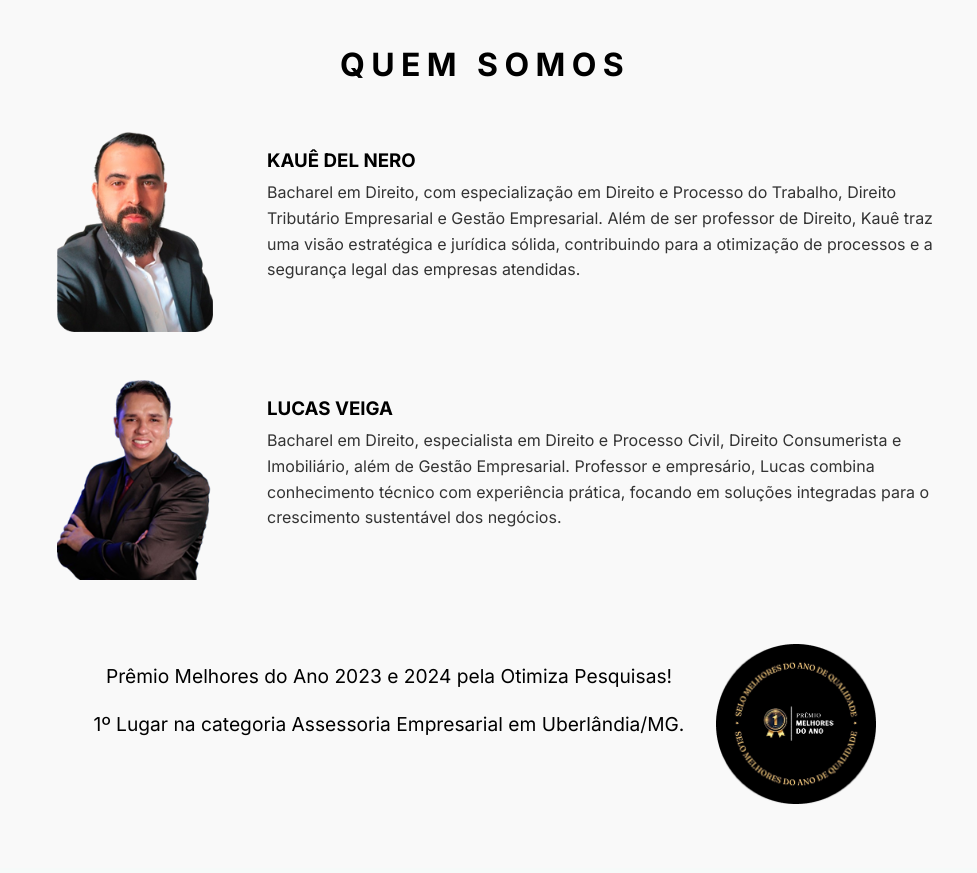
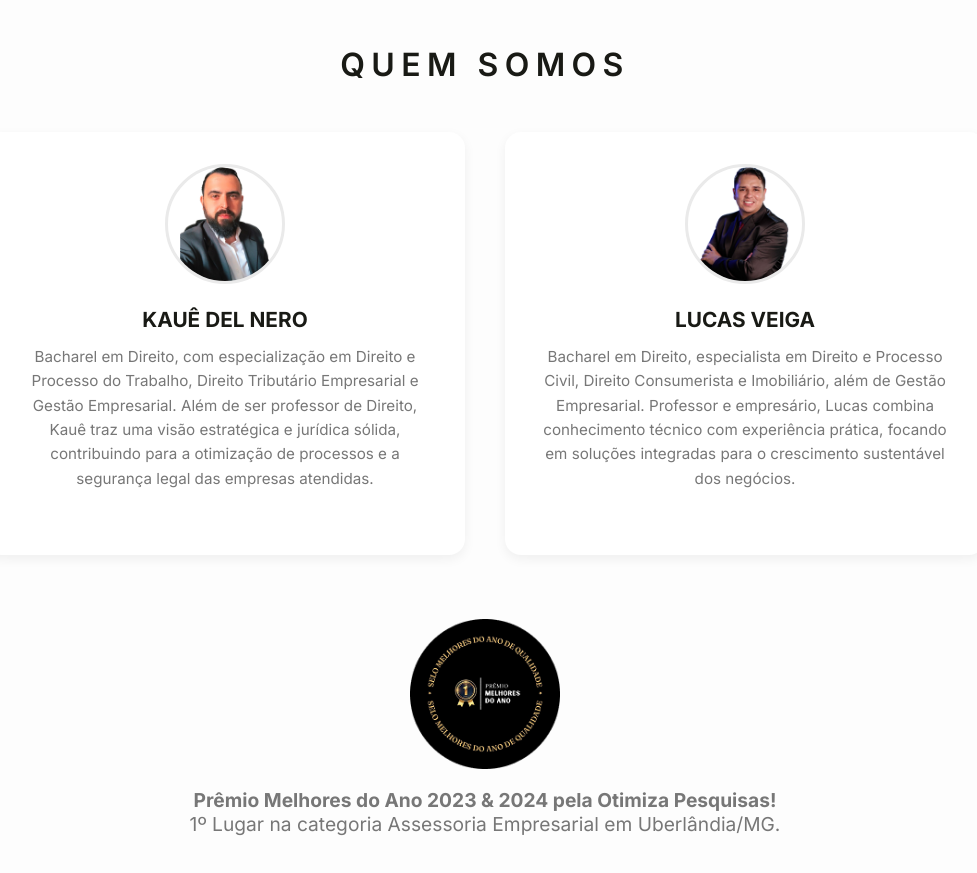
Before and after one commit to MarcellaRodriguesF/impacto-empresarial, a React (Vite) app: page / in a window 1280 px wide. Shown: the part 1620-2493 px from the top of the page, without its empty margins (155-1132 px from the left). Built offline with nearby package versions, Linux system fonts and the light colour scheme.

Commit message:
style: Refactor AboutUs and Solution components for improved layout and styling consistency

```diff
--- a/src/components/AboutUs/AboutUs.module.css
+++ b/src/components/AboutUs/AboutUs.module.css
@@ -1,74 +1,79 @@
 .about {
-    display: flex;
-    flex-direction: column;
-    justify-content: center;
-    align-items: center;
-    padding: 4rem 9.6rem;
-    background: #f9f9f9;
+  padding: 4rem 2rem;
+  background-color: #fdfdfd;
   text-align: center;
 }
 
 .title {
+  text-align: center;
+  letter-spacing: 0.4rem;
   font-size: 2rem;
-    letter-spacing: 0.2em;
+  font-weight: 600;
   margin-bottom: 3rem;
+  color: var(--dark);
 }
-
 .members {
-    display: flex;
-    flex-direction: column;
-    justify-content: center;
-    max-width: 900px;
-    gap: 3rem;
-    align-items: center;
+  display: grid;
+  grid-template-columns: repeat(auto-fit, minmax(320px, 1fr));
+  gap: 2.5rem;
+  max-width: 1000px;
+  margin: 0 auto 4rem;
 }
 
 .member {
-    display: flex;
-    flex-direction: row;
-    align-items: center;
-    gap: 2rem;
-    text-align: left;
+  background: #ffffff;
+  border-radius: 16px;
+  box-shadow: 0 4px 12px rgba(0, 0, 0, 0.06);
+  padding: 2rem;
+  text-align: center;
+  transition: transform 0.3s ease;
+}
+
+.member:hover {
+  transform: translateY(-5px);
 }
 
 .photo {
-    border-radius: 8px;
+  width: 120px;
+  height: 120px;
+  border-radius: 50%;
   object-fit: contain;
-  }
-
-  .info {
-    flex: 1;
+  margin-bottom: 1.2rem;
+  border: 3px solid #eaeaea;
 }
 
 .name {
-    color: var(--gold);
+  font-size: 1.3rem;
   font-weight: bold;
-    margin-bottom: 0.5rem;
+  margin-bottom: 0.8rem;
+  color: var(--dark);
+  text-transform: uppercase;
 }
 
 .description {
-    color: #333;
-    font-size: 1rem;
+  font-size: 0.95rem;
+  color: var(--gray);
   line-height: 1.6;
 }
 
 .awards {
   display: flex;
-    width: 100%;
-    justify-content: center;
-    gap: 2rem;
+  flex-direction: column;
   align-items: center;
-    margin-top: 3rem;
-    font-size: 1rem;
+  gap: 1.2rem;
+  max-width: 600px;
+  margin: 0 auto;
+  font-size: 0.95rem;
+  color: var(--gray);
+  text-align: center;
 }
 
 .awardImage {
-    margin-top: 1rem;
+    width: 150px;
+    height: auto;
+    transition: transform 0.4s ease;
   }
 
-
-  @media (max-width: 1070px) {
-    .about {
-        padding: 4rem 2rem;
+  .awardImage:hover {
+    transform: scale(1.1);
   }
-}
--- a/src/components/AboutUs/index.tsx
+++ b/src/components/AboutUs/index.tsx
@@ -4,18 +4,15 @@ export function AboutUs() {
   return (
     <section className={styles.about}>
       <h2 className={styles.title}>QUEM SOMOS</h2>
-
       <div className={styles.members}>
         <div className={styles.member}>
           <img
+            className={styles.photo}
             src="/kauedelnero.png"
             alt="Kauê Del Nero"
-            width={200}
-            height={200}
-            className={styles.photo}
           />
           <div className={styles.info}>
-            <h3 className={styles.name}>KAUÊ DEL NERO</h3>
+            <h3 className={styles.name}>Kauê Del Nero</h3>
             <p className={styles.description}>
               Bacharel em Direito, com especialização em Direito e Processo do
               Trabalho, Direito Tributário Empresarial e Gestão Empresarial.
@@ -28,14 +25,12 @@ export function AboutUs() {
 
         <div className={styles.member}>
           <img
+            className={styles.photo}
             src="/lucasveiga.png"
             alt="Lucas Veiga"
-            width={200}
-            height={200}
-            className={styles.photo}
           />
           <div className={styles.info}>
-            <h3 className={styles.name}>LUCAS VEIGA</h3>
+            <h3 className={styles.name}>Lucas Veiga</h3>
             <p className={styles.description}>
               Bacharel em Direito, especialista em Direito e Processo Civil,
               Direito Consumerista e Imobiliário, além de Gestão Empresarial.
@@ -48,18 +43,18 @@ export function AboutUs() {
       </div>
 
       <div className={styles.awards}>
+        <img
+          src="/selo-premio.png"
+          alt="Prêmio Melhores do Ano"
+          className={styles.awardImage}
+        />
         <p>
-          Prêmio Melhores do Ano 2023 e 2024 pela Otimiza Pesquisas! <br />{" "}
+          <strong>
+            Prêmio Melhores do Ano 2023 & 2024 pela Otimiza Pesquisas!
+          </strong>
           <br />
           1º Lugar na categoria Assessoria Empresarial em Uberlândia/MG.
         </p>
-        <img
-          src="/selo-premio.png"
-          alt="Selo Prêmio Otimiza"
-          width={160}
-          height={160}
-          className={styles.awardImage}
-        />
       </div>
     </section>
   );
--- a/src/components/Solution/Solution.module.css
+++ b/src/components/Solution/Solution.module.css
@@ -9,8 +9,9 @@
   font-size: 2rem;
   font-weight: 600;
   margin-bottom: 3rem;
-  color: #111;
+  color: var(--dark);
 }
+
 .content {
   display: flex;
   flex-wrap: wrap;
@@ -24,7 +25,7 @@
   font-size: 3rem;
   font-weight: bold;
   line-height: 1.4;
-  color: #111;
+  color: var(--dark);
 }
 
 .services {
@@ -60,7 +61,7 @@
   font-size: 1rem;
   font-weight: bold;
   margin-bottom: 0.5rem;
-  color: #111;
+  color: var(--dark);
 }
 
 .serviceItem p {
--- a/styles/global.css
+++ b/styles/global.css
@@ -3,7 +3,6 @@
   padding: 0;
   box-sizing: border-box;
 }
-
 
 body {
   font-family: "Inter", sans-serif;
@@ -16,4 +15,14 @@ body {
   --yellow: #e5b900;
   --dark: #191a15;
   --bg-light: #f6faf9;
+  --gray: #777;
 }
+
+.title {
+  text-align: center;
+  letter-spacing: 0.4rem;
+  font-size: 2rem;
+  font-weight: 600;
+  margin-bottom: 3rem;
+  color: #111;
+}
```
Lines whose indentation alone changed are shown as unchanged.
